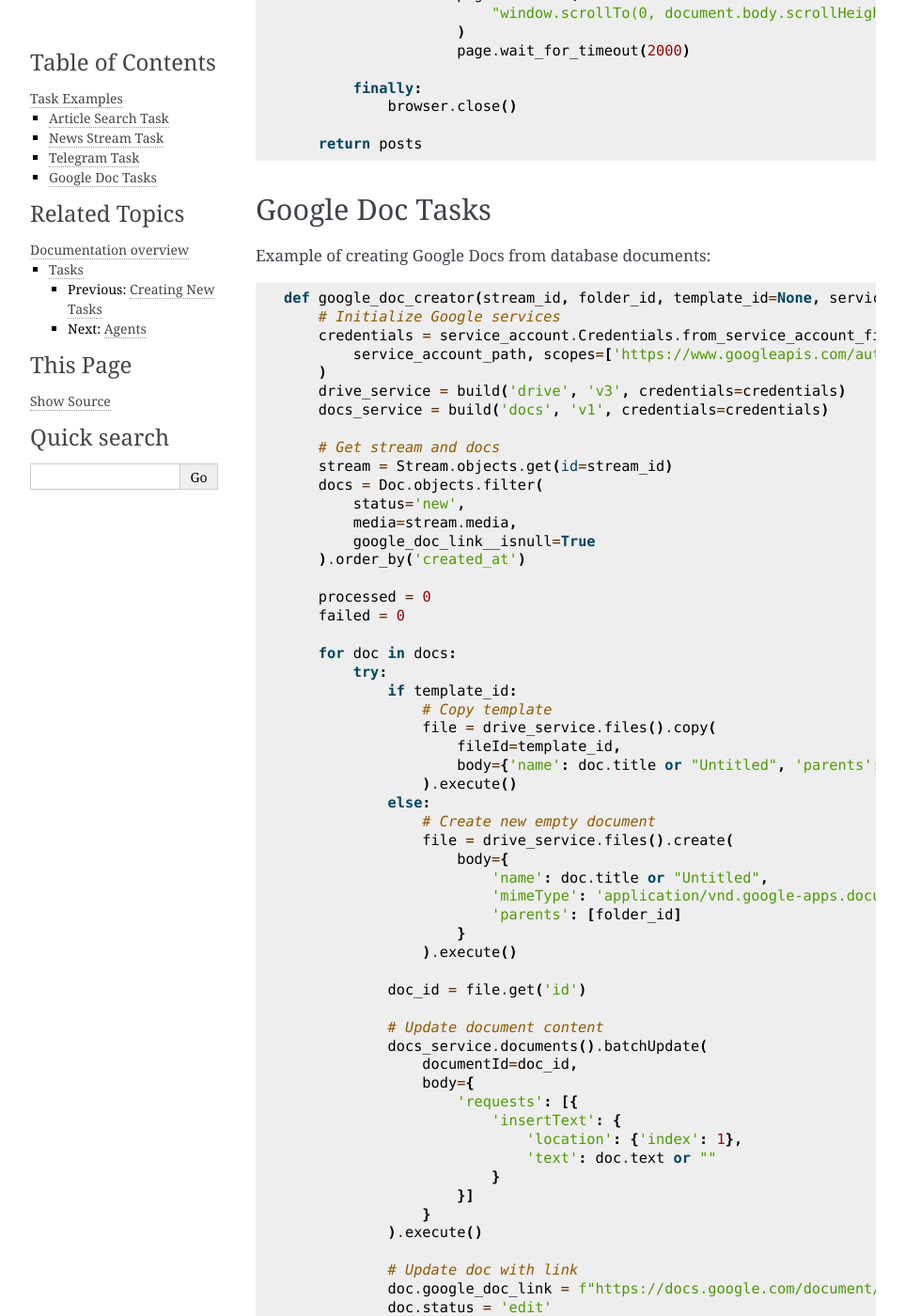
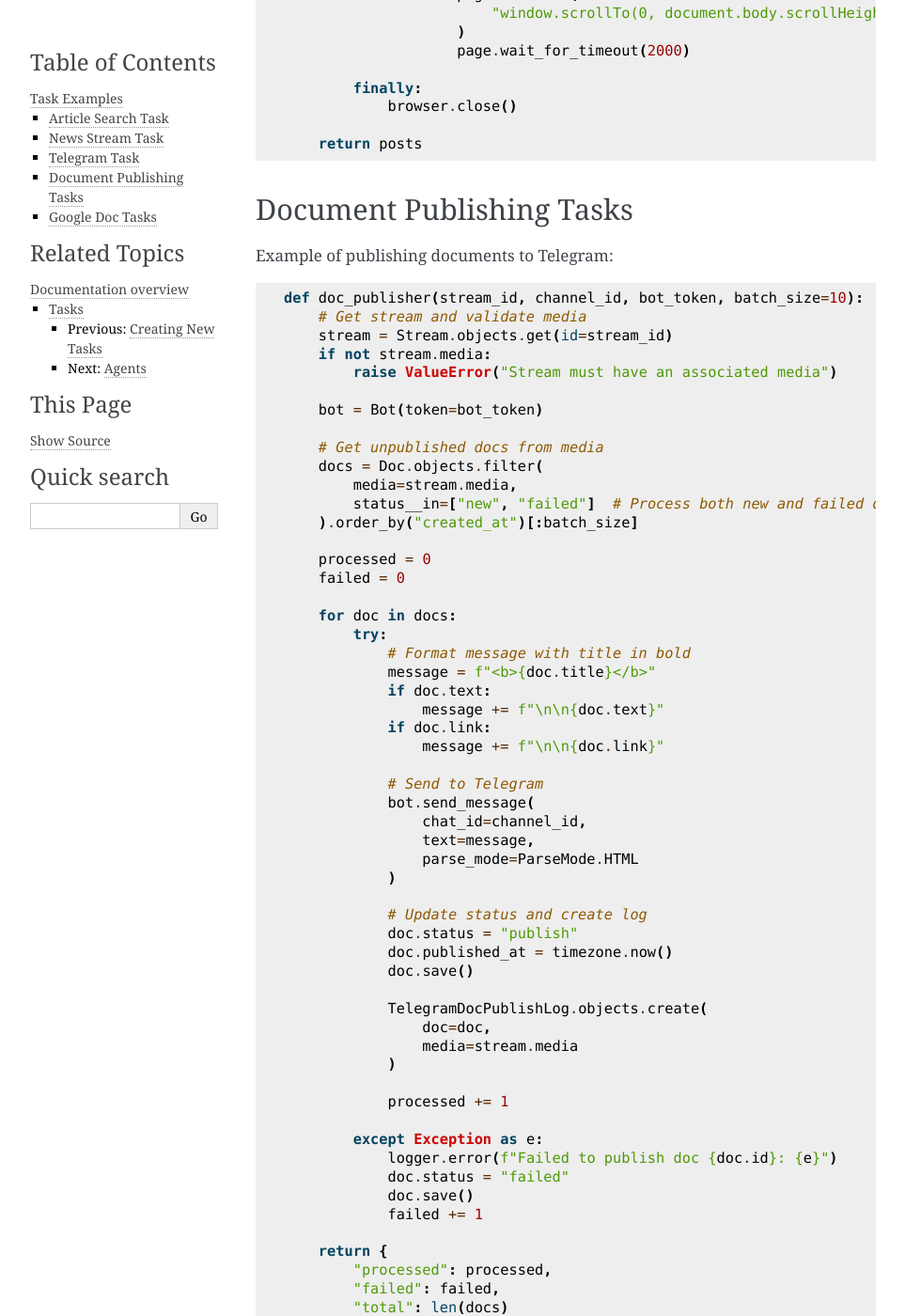
Before and after one commit to rimamedia/newsloom, a Sphinx documentation site: the page built from docs/source/tasks/examples.rst, in a window 1280 px wide and 1400 px high, scrolled down 3490 px. Shown: the whole window at 94% size, without its empty margins (148-1111 px from the left). Built offline with Sphinx 7.4.7, drawn with Linux system fonts in a browser that asks for light colours; pages that are not in the unit, such as notebooks, are missing from menus.

Commit message:
Enhance Playwright and Doc Publisher configurations, allowing extra fields and improving documentation. Update link extraction logic and refine document publishing process to handle unpublished docs with comprehensive error handling.

```diff
--- a/docs/source/tasks/examples.rst
+++ b/docs/source/tasks/examples.rst
@@ -183,6 +183,70 @@ Example of a Telegram channel monitoring task:
 
         return posts
 
+Document Publishing Tasks
+----------------------
+
+Example of publishing documents to Telegram:
+
+.. code-block:: python
+
+    def doc_publisher(stream_id, channel_id, bot_token, batch_size=10):
+        # Get stream and validate media
+        stream = Stream.objects.get(id=stream_id)
+        if not stream.media:
+            raise ValueError("Stream must have an associated media")
+
+        bot = Bot(token=bot_token)
+
+        # Get unpublished docs from media
+        docs = Doc.objects.filter(
+            media=stream.media,
+            status__in=["new", "failed"]  # Process both new and failed docs
+        ).order_by("created_at")[:batch_size]
+
+        processed = 0
+        failed = 0
+
+        for doc in docs:
+            try:
+                # Format message with title in bold
+                message = f"<b>{doc.title}</b>"
+                if doc.text:
+                    message += f"\n\n{doc.text}"
+                if doc.link:
+                    message += f"\n\n{doc.link}"
+
+                # Send to Telegram
+                bot.send_message(
+                    chat_id=channel_id,
+                    text=message,
+                    parse_mode=ParseMode.HTML
+                )
+
+                # Update status and create log
+                doc.status = "publish"
+                doc.published_at = timezone.now()
+                doc.save()
+
+                TelegramDocPublishLog.objects.create(
+                    doc=doc,
+                    media=stream.media
+                )
+
+                processed += 1
+
+            except Exception as e:
+                logger.error(f"Failed to publish doc {doc.id}: {e}")
+                doc.status = "failed"
+                doc.save()
+                failed += 1
+
+        return {
+            "processed": processed,
+            "failed": failed,
+            "total": len(docs)
+        }
+
 Google Doc Tasks
 -------------
 
```
Also changed, not shown: docs/source/tasks/available_tasks.rst (+5 -6 lines), 6 other files.
